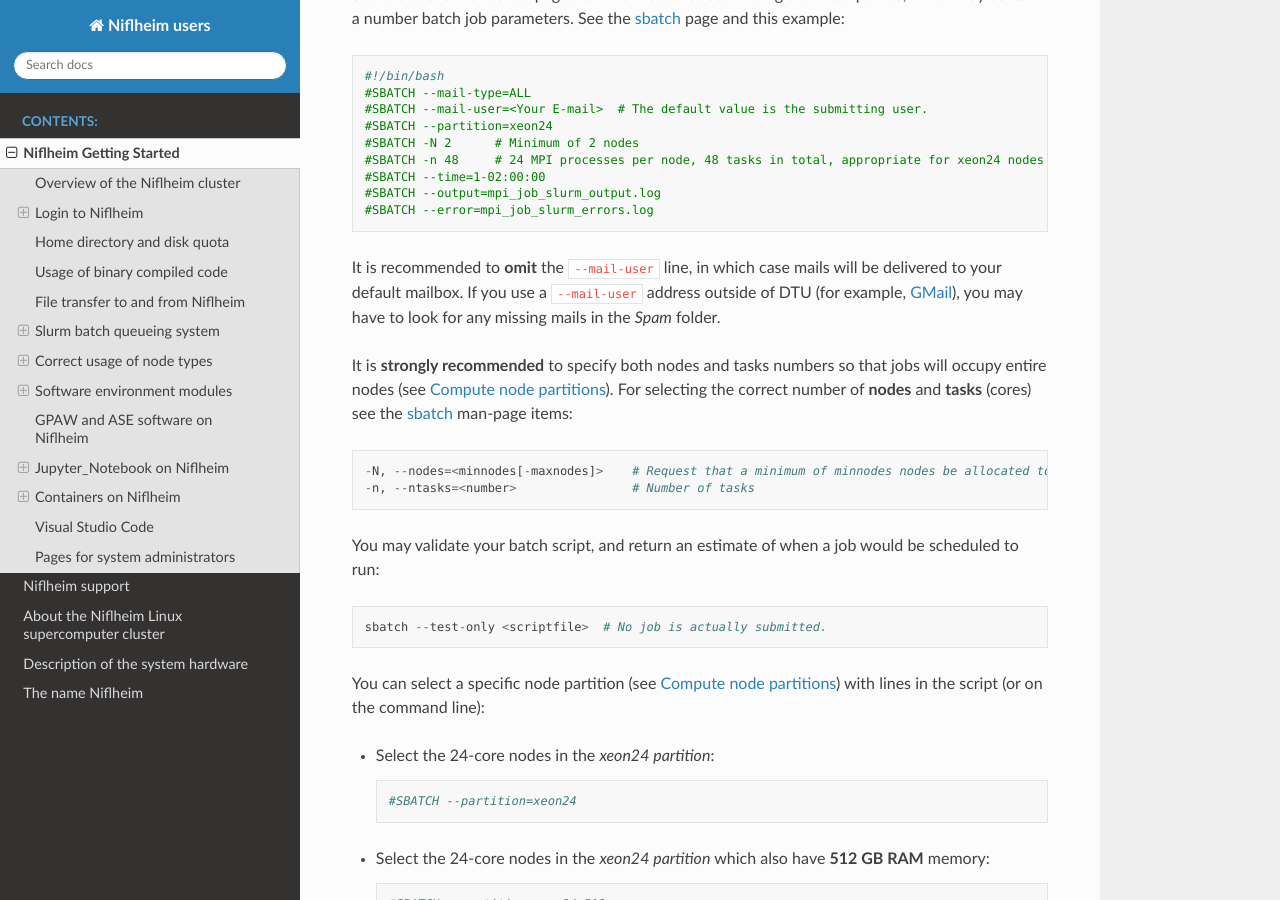
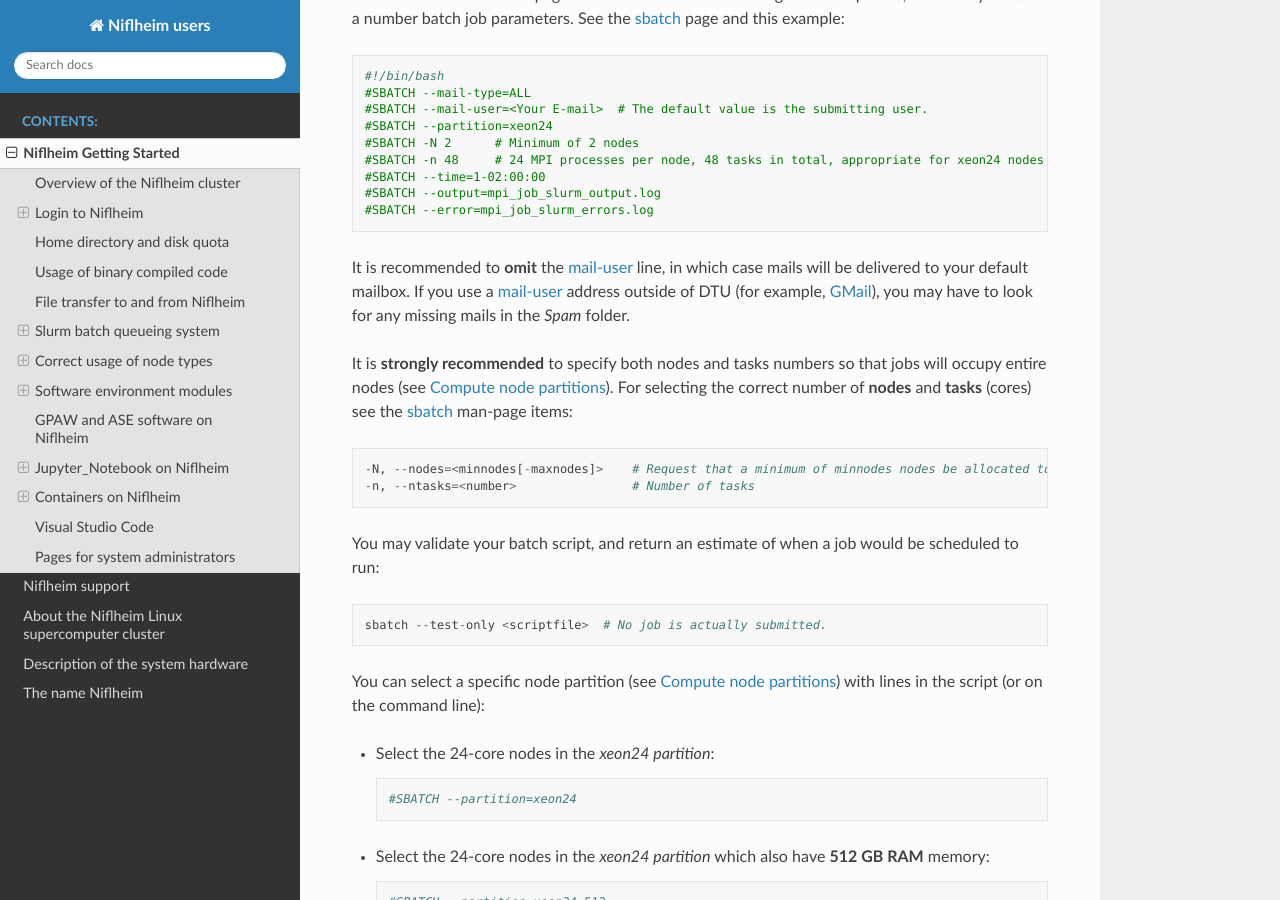
Before and after one commit to OleHolmNielsen/Niflheim_users, a Sphinx documentation site: the page built from docs/Niflheim_Getting_Started.rst, in a window 1280 px wide and 900 px high, scrolled down 6947 px. Built offline with Sphinx 7.4.7 and the Read the Docs theme 3.1.0, drawn with Linux system fonts in a browser that asks for light colours.

```diff
--- a/docs/Niflheim_Getting_Started.rst
+++ b/docs/Niflheim_Getting_Started.rst
@@ -409,8 +409,8 @@ See the sbatch_ page and this example:
   #SBATCH --output=mpi_job_slurm_output.log
   #SBATCH --error=mpi_job_slurm_errors.log
 
-It is recommended to **omit** the ``--mail-user`` line, in which case mails will be delivered to your default mailbox.
-If you use a ``--mail-user`` address outside of DTU (for example, GMail_), you may have to look for any missing mails in the *Spam* folder.
+It is recommended to **omit** the mail-user_ line, in which case mails will be delivered to your default mailbox.
+If you use a mail-user_ address outside of DTU (for example, GMail_), you may have to look for any missing mails in the *Spam* folder.
 
 It is **strongly recommended** to specify both nodes and tasks numbers so that jobs will occupy entire nodes (see `Compute node partitions`_).
 For selecting the correct number of **nodes** and **tasks** (cores) see the sbatch_ man-page items::
```
Also changed, not shown: other parts of docs/Niflheim_Getting_Started.rst (+1 -0 lines).
